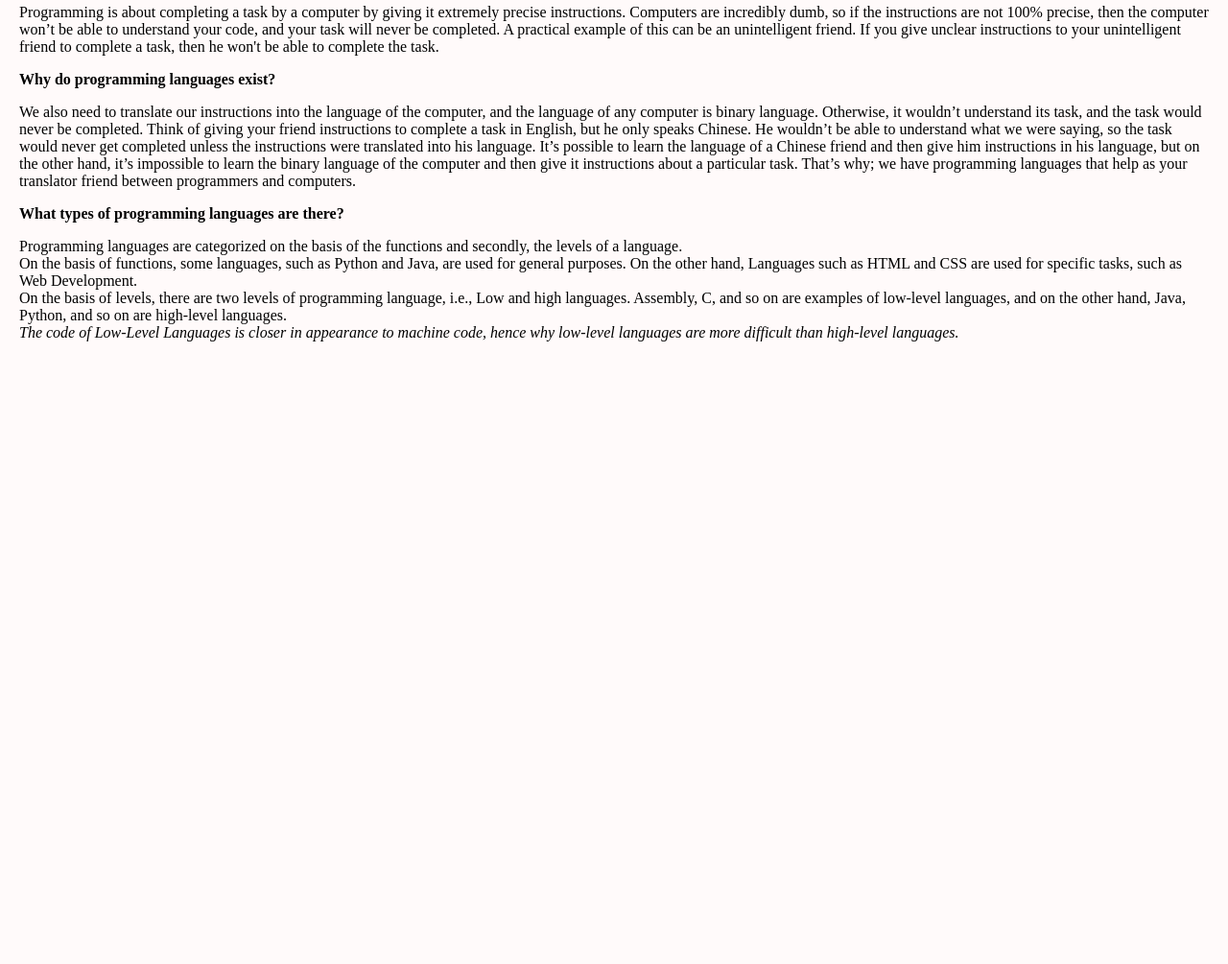
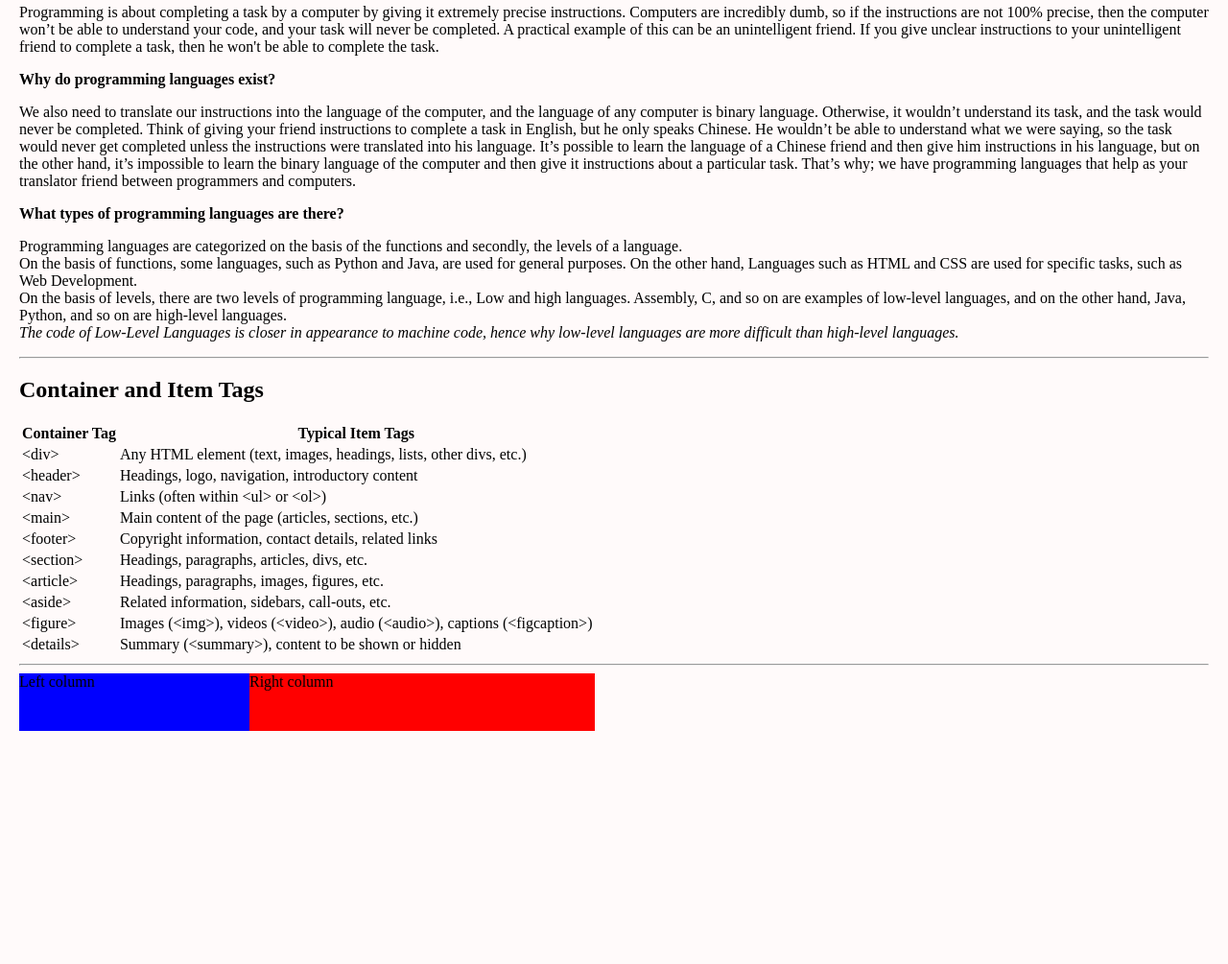
Before and after one commit to aneesburki/first-site, a plain HTML site: page index.html in a window 1280 px wide. Shown: the part 1069-2074 px from the top of the page at 96% size. Before the commit the page ends 1445 px from the top, so only its background shows below. Drawn offline with Linux system fonts and the light colour scheme.

Commit message:
Update index.html

```diff
--- a/index.html
+++ b/index.html
@@ -144,6 +144,70 @@
         languages.</em>
     </p>
 
+<hr>
+
+
+<h2>Container and Item Tags</h2>
+
+<table>
+  <thead>
+    <tr>
+      <th>Container Tag</th>
+      <th>Typical Item Tags</th>
+    </tr>
+  </thead>
+  <tbody>
+    <tr>
+      <td>&lt;div&gt;</td>
+      <td>Any HTML element (text, images, headings, lists, other divs, etc.)</td>
+    </tr>
+    <tr>
+      <td>&lt;header&gt;</td>
+      <td>Headings, logo, navigation, introductory content</td>
+    </tr>
+    <tr>
+      <td>&lt;nav&gt;</td>
+      <td>Links (often within &lt;ul&gt; or &lt;ol&gt;)</td>
+    </tr>
+    <tr>
+      <td>&lt;main&gt;</td>
+      <td>Main content of the page (articles, sections, etc.)</td>
+    </tr>
+    <tr>
+      <td>&lt;footer&gt;</td>
+      <td>Copyright information, contact details, related links</td>
+    </tr>
+    <tr>
+      <td>&lt;section&gt;</td>
+      <td>Headings, paragraphs, articles, divs, etc.</td>
+    </tr>
+    <tr>
+      <td>&lt;article&gt;</td>
+      <td>Headings, paragraphs, images, figures, etc.</td>
+    </tr>
+    <tr>
+      <td>&lt;aside&gt;</td>
+      <td>Related information, sidebars, call-outs, etc.</td>
+    </tr>
+    <tr>
+      <td>&lt;figure&gt;</td>
+      <td>Images (&lt;img&gt;), videos (&lt;video&gt;), audio (&lt;audio&gt;), captions (&lt;figcaption&gt;)</td>
+    </tr>
+    <tr>
+      <td>&lt;details&gt;</td>
+      <td>Summary (&lt;summary&gt;), content to be shown or hidden</td>
+    </tr>
+  </tbody>
+</table>
+
+
+<hr>
+
+<div style="width: 600px; height: 300px;">
+    <div style="float: left; width: 40%; height: 20%; background-color: blue;">Left column</div>
+    <div style="float: right; width: 60%; height: 20%; background-color: red;">Right column</div>
+  </div>
+
 
   </body>
 </html>
```
